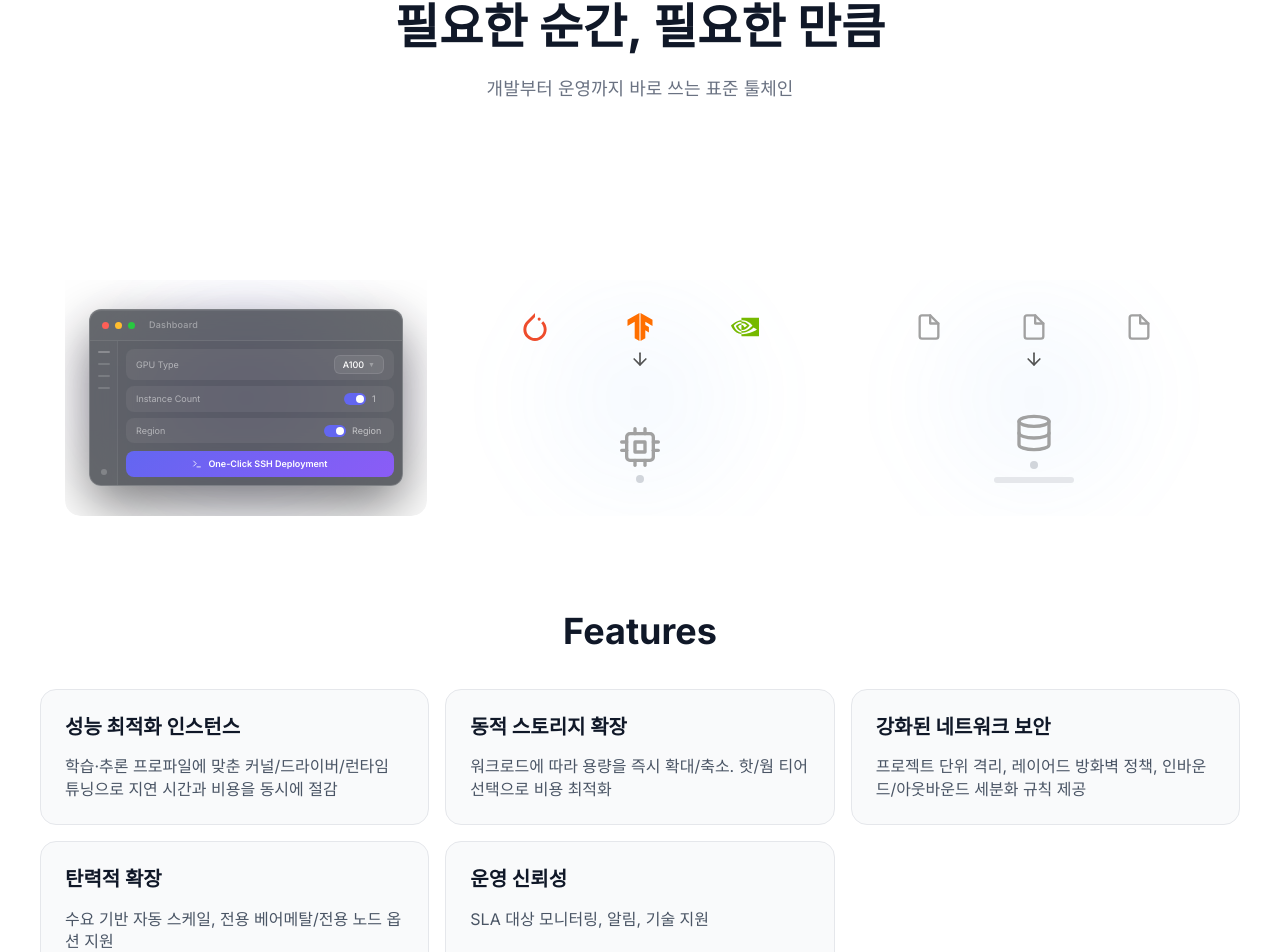
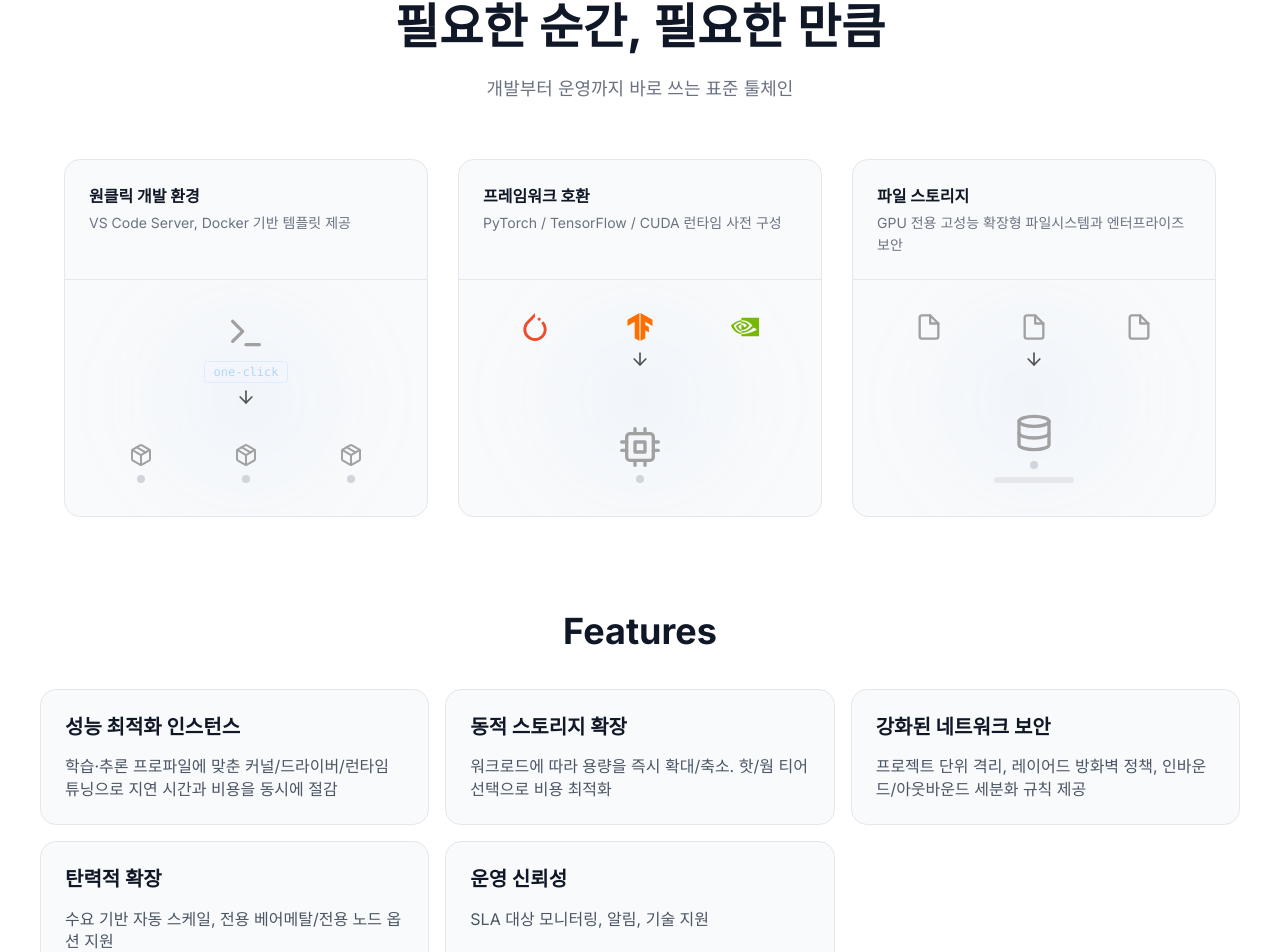
Before and after one commit to ha3l1m/jikji, a Next.js app: page / in a window 1280 px wide. Shown: the part 1140-2092 px from the top of the page. Built offline with nearby package versions, Linux system fonts and the light colour scheme.

Commit message:
revert: undo DashboardMockAnimation glass redesign

```diff
--- a/components/ui/animated-feature-card.tsx
+++ b/components/ui/animated-feature-card.tsx
@@ -5,6 +5,7 @@ import { motion } from 'motion/react';
 import { useState } from 'react';
 import {
   FiTerminal,
+  FiPackage,
   FiCpu,
   FiFile,
   FiDatabase,
@@ -20,179 +21,91 @@ type Props = {
   cardDescription: string;
 };
 
-/* ── Card 1: 원클릭 GPU 대시보드 ── */
-const buttonVariants = {
-  initial: {
-    scale: 1,
-    boxShadow: '0 0 0px rgba(139,92,246,0)',
-  },
-  hover: {
-    scale: [1, 1.02, 1],
-    boxShadow: [
-      '0 0 0px rgba(139,92,246,0)',
-      '0 0 22px rgba(139,92,246,0.75)',
-      '0 0 0px rgba(139,92,246,0)',
-    ],
-    transition: { duration: 1.5, repeat: Infinity, ease: 'easeInOut' as const },
-  },
-};
+/* ── Card 1: 원클릭 개발 환경 ── */
+function OneclickAnimation({ isHovered }: { isHovered: boolean }) {
+  const containers = [
+    { id: 1, x: -44 },
+    { id: 2, x: 0 },
+    { id: 3, x: 44 },
+  ];
 
-const dropdownVariants = {
-  closed: { scaleY: 0, opacity: 0, transformOrigin: 'top' },
-  open: {
-    scaleY: 1,
-    opacity: 1,
-    transformOrigin: 'top',
-    transition: { duration: 0.2, ease: 'easeOut' as const },
-  },
-};
+  const particleVariants = {
+    initial: { opacity: 0, y: 0 },
+    hover: (i: number) => ({
+      opacity: [0, 1, 1, 0],
+      y: 64,
+      x: containers[i % containers.length].x,
+      transition: {
+        duration: 1.8,
+        repeat: Infinity,
+        delay: i * 0.35,
+        ease: 'easeOut' as const,
+      },
+    }),
+  };
 
-function DashboardMockAnimation({ isHovered }: { isHovered: boolean }) {
+  const lightVariants = {
+    initial: { backgroundColor: '#d1d5db' },
+    hover: (i: number) => ({
+      backgroundColor: ['#d1d5db', '#22c55e', '#d1d5db'],
+      transition: {
+        duration: 1.8,
+        repeat: Infinity,
+        delay: i * 0.35 + 1.0,
+      },
+    }),
+  };
+
+  const clickVariants = {
+    initial: { scale: 1, opacity: 0.4 },
+    hover: {
+      scale: [1, 0.85, 1],
+      opacity: [0.4, 1, 0.4],
+      transition: { duration: 1.2, repeat: Infinity, ease: 'easeInOut' as const },
+    },
+  };
+
   return (
-    <div className="w-full h-full flex items-center justify-center py-1 relative">
-      {/* Ambient glow */}
-      <div
-        className="absolute pointer-events-none"
-        style={{
-          inset: '-20px',
-          background:
-            'radial-gradient(ellipse 80% 60% at 50% 50%, rgba(139,92,246,0.22) 0%, transparent 70%)',
-          filter: 'blur(24px)',
-        }}
-      />
+    <div className="relative flex h-[170px] w-full flex-col items-center">
+      <FiTerminal className="size-10 text-neutral-400" />
+      <motion.div
+        variants={clickVariants}
+        initial="initial"
+        animate={isHovered ? 'hover' : 'initial'}
+        className="mt-2 text-xs font-mono text-blue-400 px-2 py-0.5 rounded border border-blue-200"
+      >
+        one-click
+      </motion.div>
+      <LuArrowDown className="size-5 text-neutral-600 mt-1" />
 
-      {/* Glass window */}
-      <div
-        className="relative w-full rounded-xl overflow-hidden border border-white/20"
-        style={{
-          background: 'rgba(13, 17, 23, 0.65)',
-          backdropFilter: 'blur(24px)',
-          WebkitBackdropFilter: 'blur(24px)',
-          boxShadow:
-            'inset 0 1px 0 rgba(255,255,255,0.08), 0 20px 52px rgba(0,0,0,0.5)',
-        }}
-      >
-        {/* Titlebar */}
-        <div
-          className="flex items-center gap-1.5 px-3 py-2 border-b border-white/[0.08]"
-          style={{ background: 'rgba(255,255,255,0.03)' }}
-        >
-          <span className="size-[7px] rounded-full bg-[#FF5F57]" />
-          <span className="size-[7px] rounded-full bg-[#FFBD2E]" />
-          <span className="size-[7px] rounded-full bg-[#28C840]" />
-          <span className="ml-2 text-[9px] font-medium tracking-wide text-white/40">
-            Dashboard
-          </span>
-        </div>
-
-        {/* Body: sidebar + content */}
-        <div className="flex">
-          {/* Sidebar */}
-          <div
-            className="flex flex-col items-center gap-2.5 px-1.5 py-2.5 border-r border-white/[0.06]"
-            style={{ minWidth: 28, background: 'rgba(255,255,255,0.015)' }}
-          >
-            <div className="w-3 h-0.5 rounded-full bg-white/25" />
-            <div className="w-3 h-0.5 rounded-full bg-white/15" />
-            <div className="w-3 h-0.5 rounded-full bg-white/15" />
-            <div className="w-3 h-0.5 rounded-full bg-white/15" />
-            <div className="mt-auto size-1.5 rounded-full bg-white/20" />
-          </div>
-
-          {/* Main content */}
-          <div className="flex-1 px-2 pt-2 pb-2 flex flex-col gap-1.5 relative">
-            {/* GPU Type */}
-            <div
-              className="relative flex items-center justify-between px-2.5 py-1.5 rounded-lg"
-              style={{ background: 'rgba(255,255,255,0.06)' }}
-            >
-              <span className="text-[9px] text-white/50">GPU Type</span>
-              <div
-                className="flex items-center gap-1 px-2 py-0.5 rounded-md border border-white/10"
-                style={{ background: 'rgba(255,255,255,0.08)' }}
-              >
-                <span className="text-[9px] text-white font-medium">A100</span>
-                <span className="text-white/30 text-[7px] leading-none">▼</span>
-              </div>
-
-              {/* Dropdown (hover 시 열림) */}
-              <motion.div
-                variants={dropdownVariants}
-                initial="closed"
-                animate={isHovered ? 'open' : 'closed'}
-                className="absolute right-2 z-10 rounded-lg overflow-hidden border border-white/15"
-                style={{
-                  top: 'calc(100% + 3px)',
-                  minWidth: 72,
-                  background: 'rgba(20, 24, 35, 0.92)',
-                  backdropFilter: 'blur(12px)',
-                  WebkitBackdropFilter: 'blur(12px)',
-                }}
-              >
-                <div
-                  className="flex items-center gap-1.5 px-2.5 py-1.5"
-                  style={{ background: 'rgba(99,102,241,0.15)' }}
-                >
-                  <span className="size-1 rounded-full bg-indigo-400 shrink-0" />
-                  <span className="text-[9px] text-white font-medium">A100</span>
-                </div>
-                <div className="flex items-center gap-1.5 px-2.5 py-1.5">
-                  <span className="size-1 rounded-full bg-transparent shrink-0" />
-                  <span className="text-[9px] text-white/50">H100</span>
-                </div>
-              </motion.div>
-            </div>
-
-            {/* Instance Count */}
-            <div
-              className="flex items-center justify-between px-2.5 py-1.5 rounded-lg"
-              style={{ background: 'rgba(255,255,255,0.06)' }}
-            >
-              <span className="text-[9px] text-white/50">Instance Count</span>
-              <div className="flex items-center gap-1.5">
-                <div
-                  className="w-[22px] h-3 rounded-full relative flex items-center px-0.5"
-                  style={{ background: '#6366f1' }}
-                >
-                  <div className="size-2 rounded-full bg-white ml-auto" />
-                </div>
-                <span className="text-[9px] text-white/60 w-3">1</span>
-              </div>
-            </div>
-
-            {/* Region */}
-            <div
-              className="flex items-center justify-between px-2.5 py-1.5 rounded-lg"
-              style={{ background: 'rgba(255,255,255,0.06)' }}
-            >
-              <span className="text-[9px] text-white/50">Region</span>
-              <div className="flex items-center gap-1.5">
-                <div
-                  className="w-[22px] h-3 rounded-full relative flex items-center px-0.5"
-                  style={{ background: '#6366f1' }}
-                >
-                  <div className="size-2 rounded-full bg-white ml-auto" />
-                </div>
-                <span className="text-[9px] text-white/60 w-8 truncate">Region</span>
-              </div>
-            </div>
-
-            {/* One-Click SSH Deployment button */}
+      <div className="absolute bottom-0 flex w-full justify-around">
+        {containers.map((c, i) => (
+          <div key={c.id} className="flex flex-col items-center gap-2">
+            <FiPackage className="size-6 text-neutral-400" />
             <motion.div
-              variants={buttonVariants}
+              className="h-2 w-2 rounded-full"
+              variants={lightVariants}
               initial="initial"
               animate={isHovered ? 'hover' : 'initial'}
-              className="w-full mt-0.5 py-1.5 rounded-lg text-[9px] font-semibold text-white flex items-center justify-center gap-1.5"
-              style={{
-                background: 'linear-gradient(135deg, #6366f1 0%, #8b5cf6 100%)',
-              }}
-            >
-              <FiTerminal className="size-2.5 shrink-0" />
-              <span>One-Click SSH Deployment</span>
-            </motion.div>
+              custom={i}
+            />
           </div>
-        </div>
+        ))}
       </div>
+
+      <motion.div
+        initial="initial"
+        animate={isHovered ? 'hover' : 'initial'}
+      >
+        {[...Array(5)].map((_, i) => (
+          <motion.div
+            key={i}
+            custom={i}
+            variants={particleVariants}
+            className="absolute top-11 size-1.5 rounded-full bg-blue-400"
+          />
+        ))}
+      </motion.div>
     </div>
   );
 }
@@ -368,13 +281,13 @@ export function AnimatedFeatureCard({ variant, cardTitle, cardDescription }: Pro
       className={cn(
         'flex flex-col',
         'h-[22.4rem] w-full overflow-hidden',
-        'rounded-2xl border border-white/10 bg-white/5',
+        'rounded-2xl border border-gray-200 bg-gray-50',
       )}
     >
       {/* Top: title + description */}
-      <div className="px-6 pt-6 pb-5 border-b border-white/10 shrink-0 min-h-[120px]">
-        <div className="text-base font-bold text-white">{cardTitle}</div>
-        <div className="mt-1 text-sm leading-relaxed text-white/50">{cardDescription}</div>
+      <div className="px-6 pt-6 pb-5 border-b border-gray-200 shrink-0 min-h-[120px]">
+        <div className="text-base font-bold text-gray-900">{cardTitle}</div>
+        <div className="mt-1 text-sm leading-relaxed text-gray-500">{cardDescription}</div>
       </div>
 
       {/* Bottom: animation area */}
@@ -393,7 +306,7 @@ export function AnimatedFeatureCard({ variant, cardTitle, cardDescription }: Pro
           }}
         />
         <div className="absolute inset-0 flex items-center justify-center px-6">
-          {variant === 'oneclick' && <DashboardMockAnimation isHovered={isHovered} />}
+          {variant === 'oneclick' && <OneclickAnimation isHovered={isHovered} />}
           {variant === 'framework' && <FrameworkAnimation isHovered={isHovered} />}
           {variant === 'storage' && <StorageAnimation isHovered={isHovered} />}
         </div>
```
Also changed, not shown: 13 other files (tests, documents, lock files or other folders).
